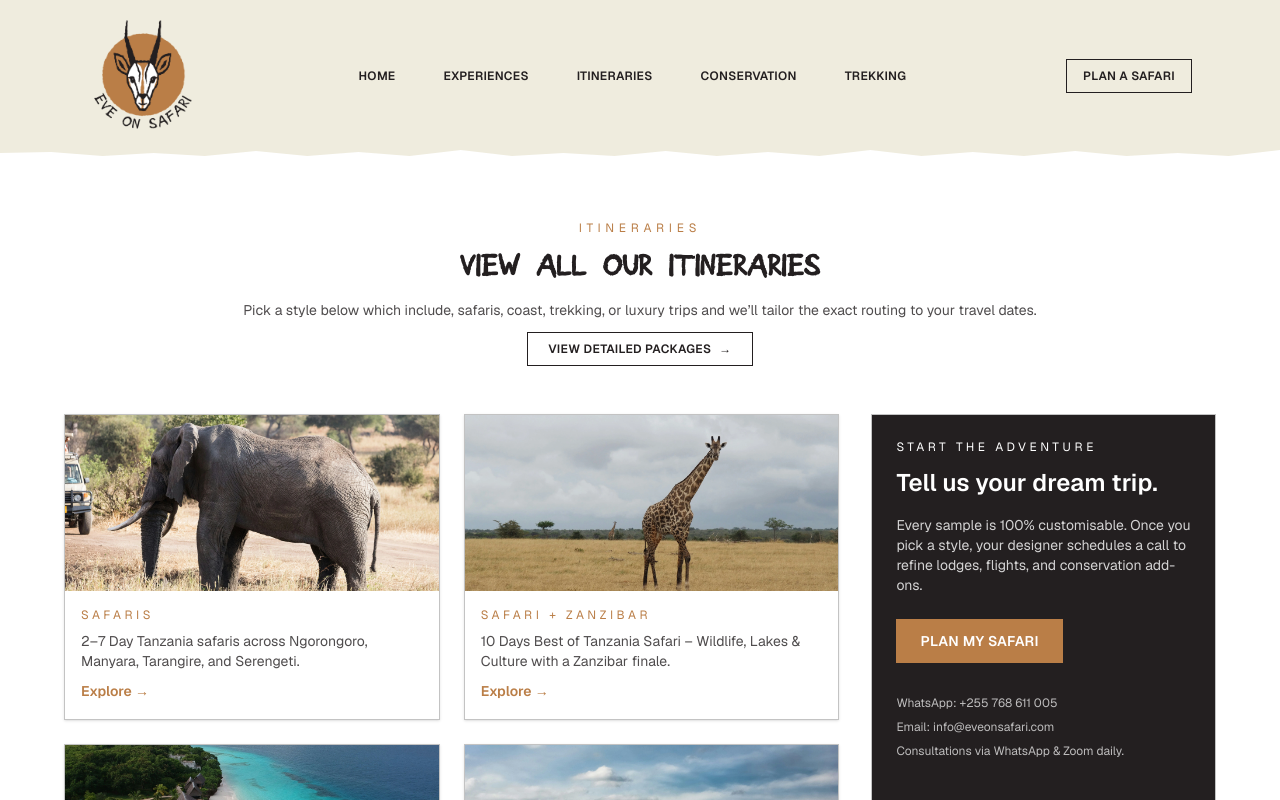
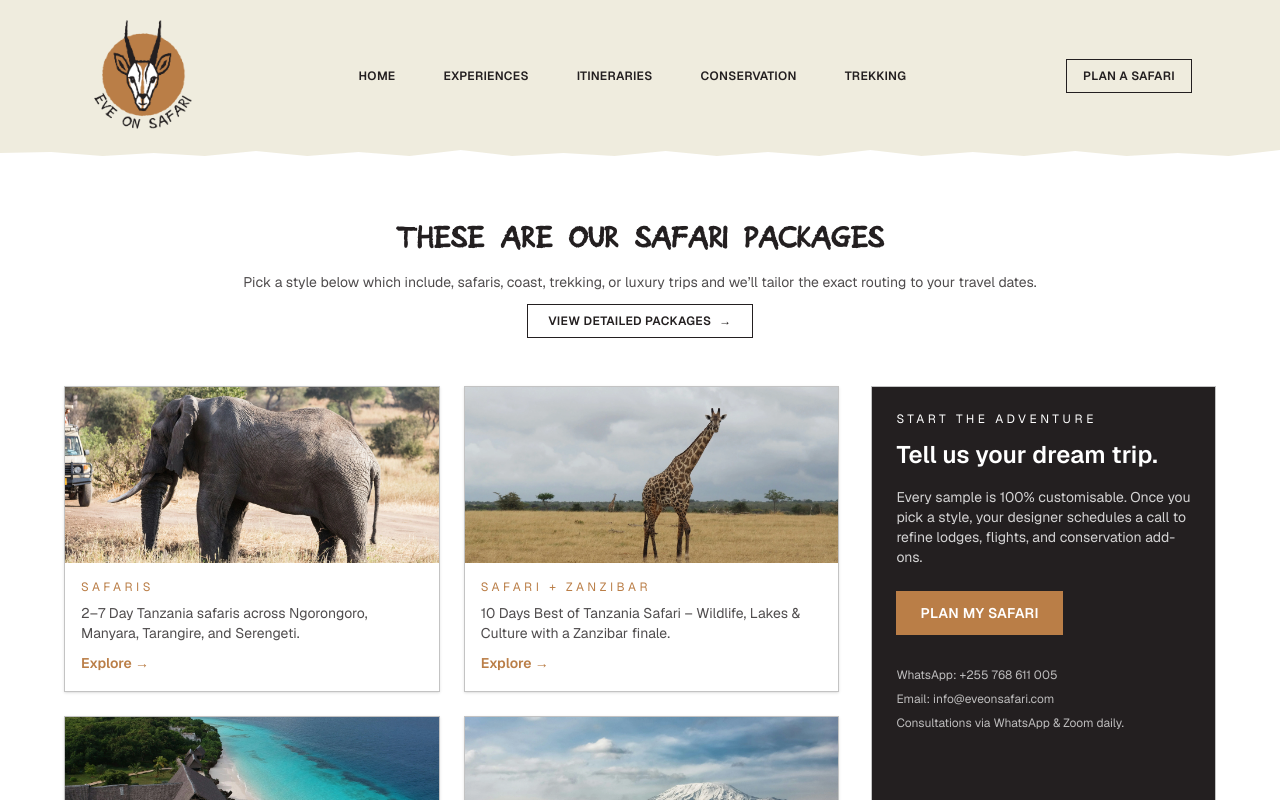
Before and after one commit to kiruwi/eveonsafari, a Next.js app: page /itineraries in a window 1280 px wide. Shown: the top 800 px of the page. Built offline with nearby package versions, Linux system fonts and the light colour scheme.

Commit message:
Itinerary Update

```diff
--- a/app/itineraries/page.tsx
+++ b/app/itineraries/page.tsx
@@ -92,12 +92,11 @@ export default function ItinerariesPage() {
     <div className="bg-white">
       <div className="mx-auto flex max-w-6xl flex-col gap-12 px-4 py-16 md:px-6 lg:px-0">
         <header className="space-y-3 text-center">
-          <p className="text-xs uppercase tracking-[0.4em] text-[#ba7e47]">Itineraries</p>
           <h1
             className="text-4xl font-semibold text-[#231f20]"
             style={{ fontFamily: "var(--font-american-grunge, var(--font-title, inherit))" }}
           >
-            View all our itineraries
+            These are our Safari Packages
           </h1>
           <p className="text-sm text-[#231f20]/80">
             Pick a style below which include, safaris, coast, trekking, or luxury trips and we’ll tailor the exact routing to your travel dates.
```
